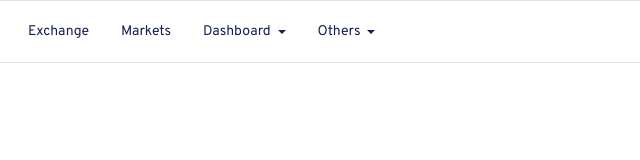
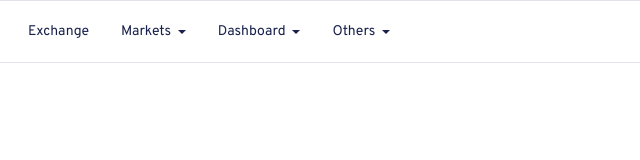
Before and after one commit to taposhirabea/binance, a website: page landing-page-light.html in a window 1280 px wide. Shown: the top 160 px of the page, 311-951 px from the left. Drawn offline with Linux system fonts and the light colour scheme.

```diff
--- a/landing-page-light.html
+++ b/landing-page-light.html
@@ -40,8 +40,8 @@
               Exchange
             </a>
           </li>
-          <li class="nav-item ">
-            <a class="nav-link " href="" role="button"  aria-haspopup="true"
+          <li class="nav-item dropdown">
+            <a class="nav-link dropdown-toggle" href="#" role="button" data-toggle="dropdown" aria-haspopup="true"
               aria-expanded="false">
               Markets
             </a>
```
Also changed, not shown: index.html (+1 -1 lines).
